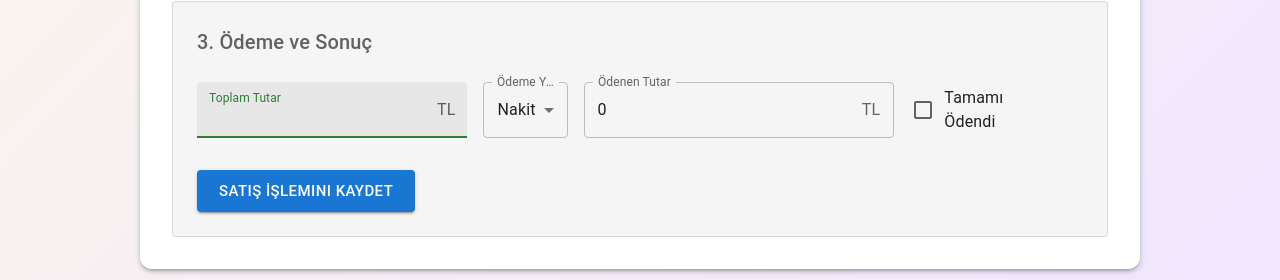
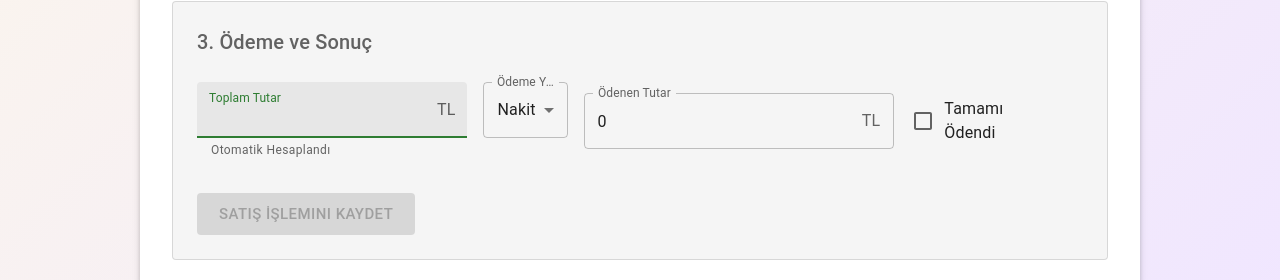
Before and after one commit to alperendnc/jewelery-app, a React (Create React App) app: page /#/satis in a window 1280 px wide. Shown: the part 855-1135 px from the top of the page. Built offline with nearby package versions, Linux system fonts and the light colour scheme; no server answers; the database is empty.

Commit message:
Allow manual input for 'Total Amount' in Selling Page

```diff
--- a/src/App/SellingPage/page.tsx
+++ b/src/App/SellingPage/page.tsx
@@ -48,6 +48,7 @@ function SellingPage() {
   );
   const [paidAmount, setPaidAmount] = useState("0");
   const [isPaidInFull, setIsPaidInFull] = useState(false);
+  const [isTotalManuallySet, setIsTotalManuallySet] = useState(false);
 
   useEffect(() => {
     async function fetchStockProducts() {
@@ -75,8 +76,16 @@ function SellingPage() {
     const carpan = parseFloat(carpanDegeri) || 1;
 
     const calculatedTotal = fiyat * carpan * miktar;
-    setTotal(calculatedTotal > 0 ? calculatedTotal.toFixed(2) : "");
-  }, [hasFiyat, gram, carpanDegeri]);
+    const newTotalValue = calculatedTotal > 0 ? calculatedTotal.toFixed(2) : "";
+
+    if (!isTotalManuallySet) {
+      setTotal(newTotalValue);
+    }
+    if (calculatedTotal === 0) {
+      setTotal("");
+      setIsTotalManuallySet(false);
+    }
+  }, [hasFiyat, gram, carpanDegeri, isTotalManuallySet]);
 
   useEffect(() => {
     if (isPaidInFull) {
@@ -116,11 +125,18 @@ function SellingPage() {
     setPaymentMethod("Nakit");
     setPaidAmount("0");
     setIsPaidInFull(false);
+    setIsTotalManuallySet(false);
   };
 
   const changeTransactionType = (type: TransactionType) => {
     setTransactionType(type);
     resetForm();
+  };
+
+  const handleTotalChange = (e: React.ChangeEvent<HTMLInputElement>) => {
+    const value = e.target.value.replace(/[^0-9.]/g, "");
+    setTotal(value);
+    setIsTotalManuallySet(true);
   };
 
   const handleTransaction = async () => {
@@ -392,8 +408,8 @@ function SellingPage() {
                       <TextField
                         label="Toplam Tutar"
                         value={total}
+                        onChange={handleTotalChange}
                         InputProps={{
-                          readOnly: true,
                           endAdornment: (
                             <InputAdornment position="end">TL</InputAdornment>
                           ),
@@ -402,6 +418,11 @@ function SellingPage() {
                         variant="filled"
                         color="success"
                         focused
+                        helperText={
+                          isTotalManuallySet
+                            ? "Manuel Olarak Girildi"
+                            : "Otomatik Hesaplandı"
+                        }
                       />
                     </Grid>
 
@@ -486,7 +507,7 @@ function SellingPage() {
                         fullWidth
                         size="large"
                         onClick={handleTransaction}
-                        disabled={parseFloat(total) <= 0}
+                        disabled={parseFloat(total) <= 0 || total === ""}
                         sx={{ mt: 2 }}
                       >
                         {transactionType} İşlemini Kaydet
```
